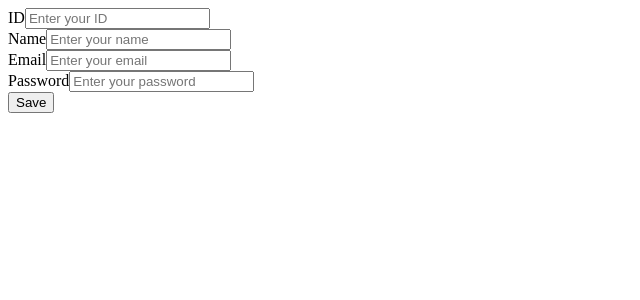
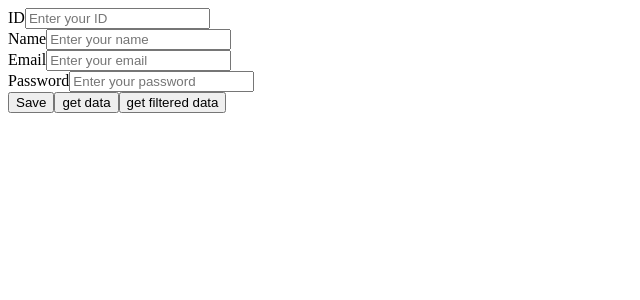
Before and after one commit to palak-kaushal/react, a React (Vite) app: page / in a window 1280 px wide. Shown: the top 300 px of the page, without its empty margins (0-640 px from the left). Built offline with nearby package versions, Linux system fonts and the light colour scheme.

Commit message:
add files

```diff
--- a/src/Firestore.jsx
+++ b/src/Firestore.jsx
@@ -41,6 +41,8 @@ const Firestore = () => {
          <label htmlFor="password">Password</label>
         <input id="password"name="password"type="password"placeholder="Enter your password"value={form.password}onChange={handleChange} /><br />
         <button type="submit">Save</button>
+        <button type='button'onClick={handleChange}>get data</button>
+        <button type='button'onClick={handleChange}>get  filtered data</button>
       </form>
     </div>
   );
```
Also changed, not shown: src/Cloudnary.jsx (added, +9 -0 lines).
